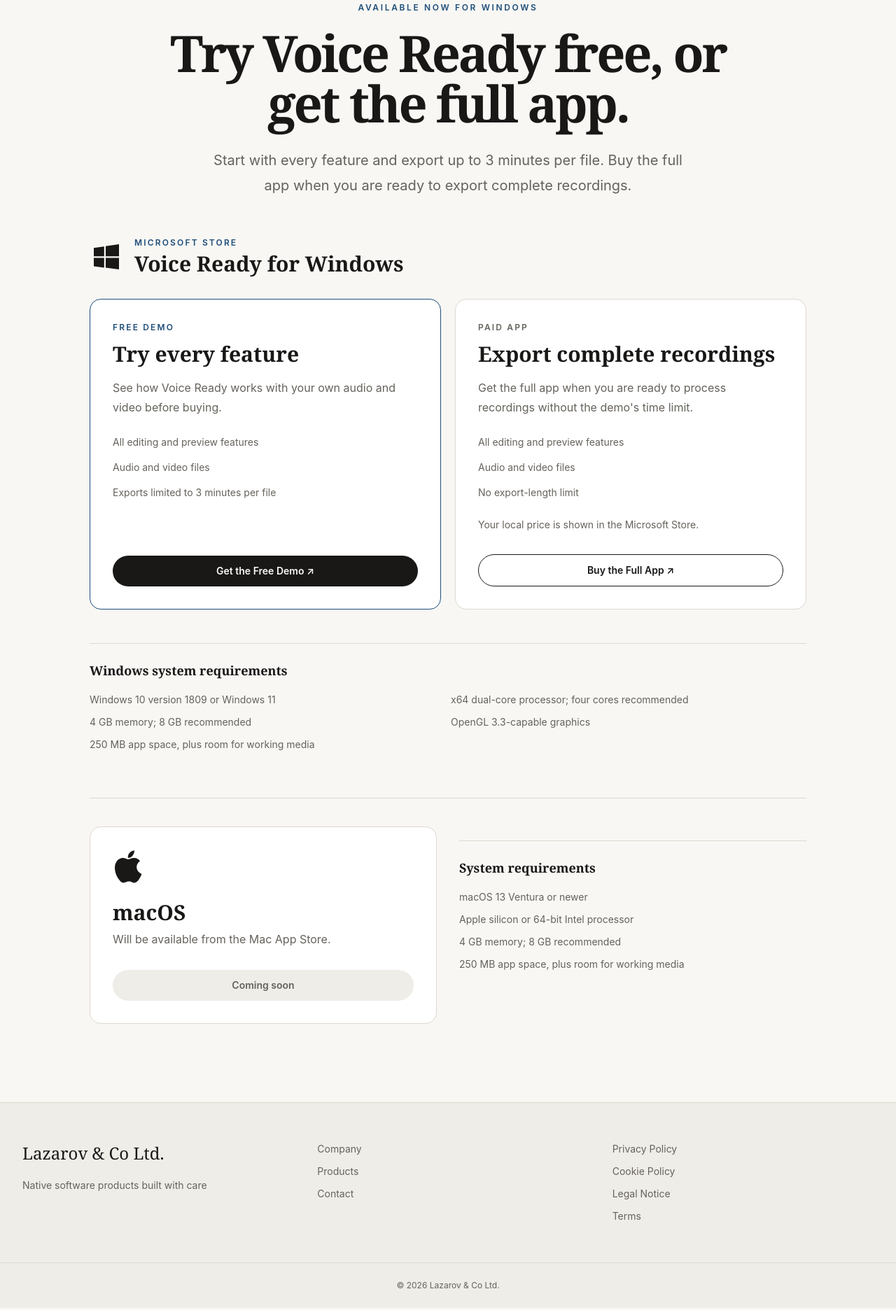
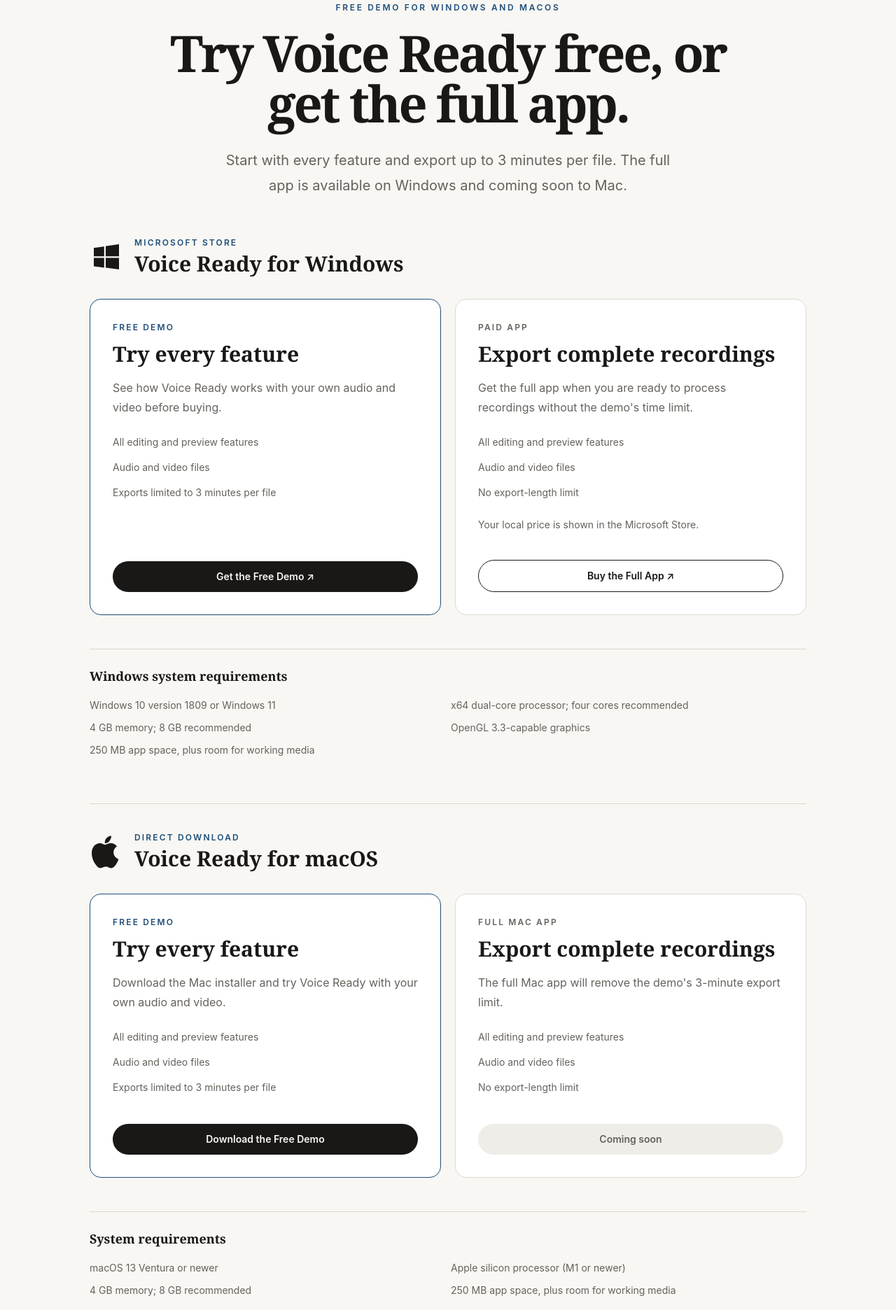
Before and after one commit to nikelaz/lazarov-co-website, an Astro site: page /voice-ready/download in a window 1280 px wide. Shown: the part 241-2113 px from the top of the page at 70% size. Built offline with nearby package versions, Linux system fonts and the light colour scheme; Astro itself is replaced by a stand-in of ours.

Commit message:
feat: macos demo release

```diff
--- a/src/components/VoiceReadyLaunch.astro
+++ b/src/components/VoiceReadyLaunch.astro
@@ -1,5 +1,4 @@
 ---
-import { voiceReadyDemoStoreUrl } from '../voice-ready';
 const confetti = [
   ['3%', '-.3s', '9px', '#1769aa'], ['7%', '-2.1s', '7px', '#e39b18'],
   ['12%', '-1.2s', '10px', '#d54336'], ['17%', '-3.4s', '8px', '#398c50'],
@@ -24,12 +23,12 @@
   <div class="container relative z-10 grid gap-8 py-12 sm:py-14 lg:grid-cols-[1fr_auto] lg:items-center">
     <div class="max-w-3xl">
       <p class="text-xs font-semibold uppercase tracking-[0.24em] text-accent">Just released</p>
-      <h2 id="voice-ready-launch-title" class="mt-3 font-serif text-3xl leading-tight text-ink sm:text-4xl">Voice Ready is now available for Windows.</h2>
-      <p class="mt-4 text-lg leading-8 text-muted">Clean, balance, and prepare spoken audio in one focused desktop app. macOS and Linux are coming soon.</p>
+      <h2 id="voice-ready-launch-title" class="mt-3 font-serif text-3xl leading-tight text-ink sm:text-4xl">Try Voice Ready on Windows or Mac.</h2>
+      <p class="mt-4 text-lg leading-8 text-muted">Clean, balance, and prepare spoken audio in one focused desktop app. The full Windows app is available now; the full Mac app and Linux version are coming soon.</p>
     </div>
-    <a href={voiceReadyDemoStoreUrl} target="_blank" rel="noopener noreferrer" data-goatcounter-click="voice-ready-demo-company-home" class="inline-flex w-fit items-center gap-3 bg-ink px-6 py-3.5 text-sm font-medium text-paper transition hover:bg-button-hover">
+    <a href="/voice-ready/download" data-goatcounter-click="voice-ready-demo-company-home" class="inline-flex w-fit items-center gap-3 bg-ink px-6 py-3.5 text-sm font-medium text-paper transition hover:bg-button-hover">
       Try the Free Demo
-      <span aria-hidden="true">↗</span>
+      <span aria-hidden="true">→</span>
     </a>
   </div>
 </section>
--- a/src/layouts/VoiceReadyLayout.astro
+++ b/src/layouts/VoiceReadyLayout.astro
@@ -1,7 +1,6 @@
 ---
 import Header from '../components/Header.astro';
 import Footer from '../components/Footer.astro';
-import { voiceReadyDemoStoreUrl } from '../voice-ready';
 import '../styles.css';
 interface Props { title: string; description: string; }
 const { title, description } = Astro.props;
@@ -52,7 +51,7 @@
         <nav class="order-3 flex w-full items-center gap-5 overflow-x-auto text-sm text-muted md:order-2 md:w-auto md:gap-7" aria-label="Voice Ready navigation">
           {links.map((link) => <a class:list={['whitespace-nowrap transition hover:text-accent', path === link.href && 'text-ink']} href={link.href}>{link.label}</a>)}
         </nav>
-        <a href={voiceReadyDemoStoreUrl} target="_blank" rel="noopener noreferrer" data-goatcounter-click="voice-ready-demo-header" class="order-2 rounded-full bg-ink px-5 py-2.5 text-sm font-semibold text-paper transition hover:bg-button-hover md:order-3">Try Free</a>
+        <a href="/voice-ready/download" data-goatcounter-click="voice-ready-demo-header" class="order-2 rounded-full bg-ink px-5 py-2.5 text-sm font-semibold text-paper transition hover:bg-button-hover md:order-3">Try Free</a>
       </div>
     </header>
     <main><slot /></main>
--- a/src/pages/products.astro
+++ b/src/pages/products.astro
@@ -32,14 +32,14 @@
             <svg aria-hidden="true" viewBox="0 0 24 24" class="h-8 w-8 fill-none stroke-current"><path d="M4 12h2m2-4v8m3-11v14m3-11v8m3-6v4m3-3v2" stroke-width="1.6" stroke-linecap="round" /></svg>
           </span>
           <div>
-            <p class="text-xs font-semibold uppercase tracking-[0.18em] text-[#355F8E]">Free demo available on Windows</p>
+            <p class="text-xs font-semibold uppercase tracking-[0.18em] text-[#355F8E]">Free demo for Windows and Mac</p>
             <h2 class="mt-1 font-serif text-4xl text-ink">Voice Ready</h2>
           </div>
         </div>
         <p class="mt-8 text-xl leading-8 text-ink">Turn spoken audio into clean, balanced, publication-ready sound.</p>
         <p class="mt-5 leading-8 text-muted">Voice Ready reduces background noise, balances speech, shapes tone, and targets the right final volume without making audio engineering your job. Try every feature free with demo exports limited to 3 minutes per file.</p>
         <div class="mt-8 flex flex-wrap gap-2 text-xs font-medium uppercase tracking-wider text-muted">
-          <span class="border border-dashed border-line px-3 py-2">macOS soon</span><span class="border border-line px-3 py-2">Windows</span><span class="border border-dashed border-line px-3 py-2">Linux soon</span>
+          <span class="border border-line px-3 py-2">macOS demo</span><span class="border border-line px-3 py-2">Windows</span><span class="border border-dashed border-line px-3 py-2">Linux soon</span>
         </div>
         <a href="/voice-ready" class="mt-10 inline-flex items-center gap-3 border border-ink px-6 py-3 text-sm font-medium text-ink transition hover:bg-ink hover:text-paper">Discover Voice Ready <span aria-hidden="true">→</span></a>
       </article>
--- a/src/pages/voice-ready/download.astro
+++ b/src/pages/voice-ready/download.astro
@@ -1,12 +1,12 @@
 ---
 import VoiceReadyLayout from '../../layouts/VoiceReadyLayout.astro';
-import { voiceReadyDemoStoreUrl, voiceReadyStoreUrl } from '../../voice-ready';
+import { voiceReadyDemoStoreUrl, voiceReadyMacDemoUrl, voiceReadyStoreUrl } from '../../voice-ready';
 ---
-<VoiceReadyLayout title="Download Voice Ready for Windows | Free Demo & Full App" description="Try every Voice Ready feature free with exports limited to 3 minutes, or get the full Windows app for complete recordings.">
+<VoiceReadyLayout title="Download Voice Ready for Windows & macOS | Free Demo" description="Try every Voice Ready feature free on Windows or macOS with exports limited to 3 minutes. The full app is available on Windows and coming soon to Mac.">
   <section class="container py-20 text-center sm:py-28">
-    <p class="text-xs font-semibold uppercase tracking-[0.22em] text-accent">Available now for Windows</p>
+    <p class="text-xs font-semibold uppercase tracking-[0.22em] text-accent">Free demo for Windows and macOS</p>
     <h1 class="mx-auto mt-5 max-w-4xl text-4xl font-semibold tracking-[-0.045em] sm:text-7xl">Try Voice Ready free, or get the full app.</h1>
-    <p class="mx-auto mt-7 max-w-2xl text-xl leading-9 text-muted">Start with every feature and export up to 3 minutes per file. Buy the full app when you are ready to export complete recordings.</p>
+    <p class="mx-auto mt-7 max-w-2xl text-xl leading-9 text-muted">Start with every feature and export up to 3 minutes per file. The full app is available on Windows and coming soon to Mac.</p>
 
     <div class="mx-auto mt-14 max-w-5xl text-left">
       <section aria-labelledby="windows-downloads">
@@ -30,7 +30,9 @@
               <li>Audio and video files</li>
               <li>Exports limited to 3 minutes per file</li>
             </ul>
-            <a href={voiceReadyDemoStoreUrl} target="_blank" rel="noopener noreferrer" data-goatcounter-click="voice-ready-demo-download" class="mt-8 block w-full rounded-full bg-ink px-6 py-3 text-center text-sm font-semibold text-paper transition hover:bg-button-hover md:mt-auto">Get the Free Demo <span aria-hidden="true">↗</span></a>
+            <div class="mt-10 md:mt-auto md:pt-10">
+              <a href={voiceReadyDemoStoreUrl} target="_blank" rel="noopener noreferrer" data-goatcounter-click="voice-ready-demo-download" class="block w-full rounded-full bg-ink px-6 py-3 text-center text-sm font-semibold text-paper transition hover:bg-button-hover">Get the Free Demo <span aria-hidden="true">↗</span></a>
+            </div>
           </article>
 
           <article class="flex flex-col rounded-2xl border border-line bg-white p-8">
@@ -43,7 +45,9 @@
               <li>No export-length limit</li>
             </ul>
             <p class="mt-6 text-sm text-muted">Your local price is shown in the Microsoft Store.</p>
-            <a href={voiceReadyStoreUrl} target="_blank" rel="noopener noreferrer" data-goatcounter-click="voice-ready-full-download" class="mt-8 block w-full rounded-full border border-ink px-6 py-3 text-center text-sm font-semibold text-ink transition hover:bg-ink hover:text-paper">Buy the Full App <span aria-hidden="true">↗</span></a>
+            <div class="mt-10 md:mt-auto md:pt-10">
+              <a href={voiceReadyStoreUrl} target="_blank" rel="noopener noreferrer" data-goatcounter-click="voice-ready-full-download" class="block w-full rounded-full border border-ink px-6 py-3 text-center text-sm font-semibold text-ink transition hover:bg-ink hover:text-paper">Buy the Full App <span aria-hidden="true">↗</span></a>
+            </div>
           </article>
         </div>
 
@@ -59,26 +63,56 @@
         </section>
       </section>
 
-      <section class="mt-16 border-t border-line pt-10" aria-labelledby="mac-download">
-        <div class="grid gap-8 md:grid-cols-[1fr_1fr]">
-        <article class="rounded-2xl border border-line bg-white p-8">
+      <section class="mt-16 border-t border-line pt-10" aria-labelledby="mac-downloads">
+        <div class="flex items-center gap-4">
           <svg aria-hidden="true" viewBox="0 0 24 24" class="h-12 w-12 fill-current text-ink">
             <path d="M17.1 12.5c0-2.8 2.3-4.2 2.4-4.3a5.2 5.2 0 0 0-4.1-2.2c-1.7-.2-3.4 1-4.3 1-.9 0-2.3-1-3.8-1-2 0-3.8 1.2-4.8 3-2.1 3.6-.5 8.9 1.5 11.8 1 1.4 2.1 3 3.7 2.9 1.5-.1 2.1-1 3.9-1s2.3 1 3.9 1c1.6 0 2.7-1.4 3.6-2.9 1.1-1.7 1.6-3.3 1.6-3.4-.1 0-3.6-1.4-3.6-4.9ZM14.3 4.2A5 5 0 0 0 15.5.6a5.1 5.1 0 0 0-3.4 1.7A4.8 4.8 0 0 0 10.9 6a4.2 4.2 0 0 0 3.4-1.8Z" />
           </svg>
-          <h2 id="mac-download" class="mt-6 text-3xl font-semibold">macOS</h2>
-          <p class="mt-2 text-muted">Will be available from the Mac App Store.</p>
-          <button type="button" disabled class="mt-8 w-full cursor-not-allowed rounded-full bg-panel px-6 py-3 text-sm font-semibold text-muted">Coming soon</button>
-        </article>
-        <section class="border-t border-line pt-6 md:mt-5" aria-labelledby="mac-requirements">
+          <div>
+            <p class="text-xs font-semibold uppercase tracking-[0.18em] text-accent">Direct download</p>
+            <h2 id="mac-downloads" class="mt-1 text-3xl font-semibold">Voice Ready for macOS</h2>
+          </div>
+        </div>
+
+        <div class="mt-8 grid gap-5 md:grid-cols-2">
+          <article class="flex flex-col rounded-2xl border border-accent bg-white p-8">
+            <p class="text-xs font-semibold uppercase tracking-[0.18em] text-accent">Free demo</p>
+            <h3 class="mt-3 text-3xl font-semibold">Try every feature</h3>
+            <p class="mt-4 leading-7 text-muted">Download the Mac installer and try Voice Ready with your own audio and video.</p>
+            <ul class="mt-6 grid gap-3 text-sm leading-6 text-muted">
+              <li>All editing and preview features</li>
+              <li>Audio and video files</li>
+              <li>Exports limited to 3 minutes per file</li>
+            </ul>
+            <div class="mt-10 md:mt-auto md:pt-10">
+              <a href={voiceReadyMacDemoUrl} download="VoiceReadyDemo-v1.0.2.pkg" data-goatcounter-click="voice-ready-mac-demo-download" class="block w-full rounded-full bg-ink px-6 py-3 text-center text-sm font-semibold text-paper transition hover:bg-button-hover">Download the Free Demo</a>
+            </div>
+          </article>
+
+          <article class="flex flex-col rounded-2xl border border-line bg-white p-8">
+            <p class="text-xs font-semibold uppercase tracking-[0.18em] text-muted">Full Mac app</p>
+            <h3 class="mt-3 text-3xl font-semibold">Export complete recordings</h3>
+            <p class="mt-4 leading-7 text-muted">The full Mac app will remove the demo's 3-minute export limit.</p>
+            <ul class="mt-6 grid gap-3 text-sm leading-6 text-muted">
+              <li>All editing and preview features</li>
+              <li>Audio and video files</li>
+              <li>No export-length limit</li>
+            </ul>
+            <div class="mt-10 md:mt-auto md:pt-10">
+              <button type="button" disabled class="w-full cursor-not-allowed rounded-full bg-panel px-6 py-3 text-sm font-semibold text-muted">Coming soon</button>
+            </div>
+          </article>
+        </div>
+
+        <section class="mt-12 border-t border-line pt-6" aria-labelledby="mac-requirements">
           <h3 id="mac-requirements" class="text-lg font-semibold">System requirements</h3>
-          <ul class="mt-4 grid gap-2 text-sm leading-6 text-muted">
+          <ul class="mt-4 grid gap-2 text-sm leading-6 text-muted sm:grid-cols-2">
             <li>macOS 13 Ventura or newer</li>
-            <li>Apple silicon or 64-bit Intel processor</li>
+            <li>Apple silicon processor (M1 or newer)</li>
             <li>4 GB memory; 8 GB recommended</li>
             <li>250 MB app space, plus room for working media</li>
           </ul>
         </section>
-        </div>
       </section>
     </div>
   </section>
--- a/src/pages/voice-ready/index.astro
+++ b/src/pages/voice-ready/index.astro
@@ -1,8 +1,8 @@
 ---
 import VoiceReadyLayout from '../../layouts/VoiceReadyLayout.astro';
-import { voiceReadyDemoStoreUrl, voiceReadyStoreUrl } from '../../voice-ready';
+import { voiceReadyStoreUrl } from '../../voice-ready';
 ---
-<VoiceReadyLayout title="Voice Ready | Clear voice. Less work." description="Voice Ready cleans, balances, and prepares spoken audio for publishing on Windows. Try every feature free with exports limited to 3 minutes.">
+<VoiceReadyLayout title="Voice Ready | Clear voice. Less work." description="Voice Ready cleans, balances, and prepares spoken audio for publishing. Try every feature free on Windows or macOS with exports limited to 3 minutes.">
   <section class="relative overflow-hidden border-b border-line">
     <div class="pointer-events-none absolute inset-x-0 top-0 mx-auto h-[40rem] max-w-5xl bg-[radial-gradient(circle,rgba(31,78,121,.10),transparent_60%)]"></div>
     <div class="container relative pt-20 text-center sm:pt-28">
@@ -10,10 +10,10 @@
       <h1 class="mx-auto mt-6 max-w-5xl text-5xl font-semibold leading-[.98] tracking-[-0.05em] sm:text-7xl lg:text-8xl">Clear voice.<br />Less work.</h1>
       <p class="mx-auto mt-8 max-w-2xl text-xl leading-9 text-muted">Drop in audio or video. Reduce background noise, even out speech, shape the tone, and deliver the right loudness, all in one focused app.</p>
       <div class="mt-10 flex flex-wrap justify-center gap-4">
-        <a href={voiceReadyDemoStoreUrl} target="_blank" rel="noopener noreferrer" data-goatcounter-click="voice-ready-demo-overview-hero" class="rounded-full bg-ink px-7 py-3.5 text-sm font-semibold text-paper transition hover:bg-button-hover">Try the Free Demo <span aria-hidden="true">↗</span></a>
-        <a href={voiceReadyStoreUrl} target="_blank" rel="noopener noreferrer" data-goatcounter-click="voice-ready-full-overview-hero" class="rounded-full border border-ink px-7 py-3.5 text-sm font-semibold text-ink transition hover:bg-ink hover:text-paper">Buy the Full App <span aria-hidden="true">↗</span></a>
+        <a href="/voice-ready/download" data-goatcounter-click="voice-ready-demo-overview-hero" class="rounded-full bg-ink px-7 py-3.5 text-sm font-semibold text-paper transition hover:bg-button-hover">Try the Free Demo <span aria-hidden="true">→</span></a>
+        <a href={voiceReadyStoreUrl} target="_blank" rel="noopener noreferrer" data-goatcounter-click="voice-ready-full-overview-hero" class="rounded-full border border-ink px-7 py-3.5 text-sm font-semibold text-ink transition hover:bg-ink hover:text-paper">Buy for Windows <span aria-hidden="true">↗</span></a>
       </div>
-      <p class="mt-5 text-sm text-muted">All features are included; demo exports are limited to 3 minutes per file. Available now for Windows. macOS and Linux are coming soon.</p>
+      <p class="mt-5 text-sm text-muted">All features are included; demo exports are limited to 3 minutes per file. Try it now on Windows or macOS. The full Mac app and Linux version are coming soon.</p>
       <div class="mt-16 overflow-hidden rounded-t-2xl border border-b-0 border-line bg-white p-2 shadow-[0_-10px_80px_rgba(31,78,121,.08)] sm:p-3">
         <img src="/images/voice-ready-ui.webp" alt="Voice Ready interface showing noise reduction, voice balance, tone, volume, and audio preview controls" class="w-full rounded-xl" width="1372" height="1062" />
       </div>
@@ -67,8 +67,8 @@
       <h2 class="mx-auto max-w-3xl text-4xl font-semibold tracking-[-0.04em] sm:text-6xl">Spend less time fixing audio.</h2>
       <p class="mx-auto mt-6 max-w-xl text-lg leading-8 text-muted">Try every feature free. Demo exports are limited to 3 minutes per file.</p>
       <div class="mt-9 flex flex-wrap justify-center gap-4">
-        <a href={voiceReadyDemoStoreUrl} target="_blank" rel="noopener noreferrer" data-goatcounter-click="voice-ready-demo-overview-footer" class="rounded-full bg-ink px-8 py-4 text-sm font-semibold text-paper transition hover:bg-button-hover">Try the Free Demo <span aria-hidden="true">↗</span></a>
-        <a href={voiceReadyStoreUrl} target="_blank" rel="noopener noreferrer" data-goatcounter-click="voice-ready-full-overview-footer" class="rounded-full border border-ink px-8 py-4 text-sm font-semibold text-ink transition hover:bg-ink hover:text-paper">Buy the Full App <span aria-hidden="true">↗</span></a>
+        <a href="/voice-ready/download" data-goatcounter-click="voice-ready-demo-overview-footer" class="rounded-full bg-ink px-8 py-4 text-sm font-semibold text-paper transition hover:bg-button-hover">Try the Free Demo <span aria-hidden="true">→</span></a>
+        <a href={voiceReadyStoreUrl} target="_blank" rel="noopener noreferrer" data-goatcounter-click="voice-ready-full-overview-footer" class="rounded-full border border-ink px-8 py-4 text-sm font-semibold text-ink transition hover:bg-ink hover:text-paper">Buy for Windows <span aria-hidden="true">↗</span></a>
       </div>
     </div>
   </section>
--- a/src/voice-ready.ts
+++ b/src/voice-ready.ts
@@ -1,2 +1,3 @@
 export const voiceReadyDemoStoreUrl = 'https://apps.microsoft.com/store/detail/9MV9J3QK4K09?cid=DevShareMCLPCS';
 export const voiceReadyStoreUrl = 'https://apps.microsoft.com/detail/9P1LF881W64N?hl=en-us&gl=US&ocid=pdpshare';
+export const voiceReadyMacDemoUrl = '/downloads/VoiceReadyDemo-v1.0.2.pkg';
```
Also changed, not shown: 2 other files.
